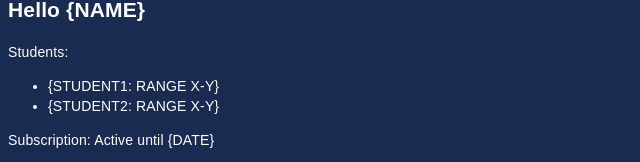
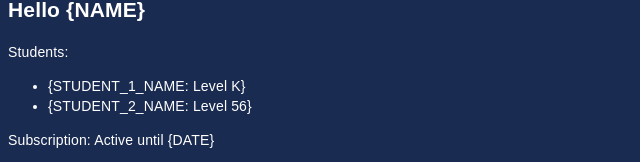
Before and after one commit to michael-small/Witty, a React (Create React App) app: page /profile in a window 1280 px wide. Shown: the part 127-289 px from the top of the page, without its empty margins (0-640 px from the left). Built offline with nearby package versions, Linux system fonts and the light colour scheme.

Commit message:
Add blank profile pic

```diff
--- a/src/components/Profile/Profile.js
+++ b/src/components/Profile/Profile.js
@@ -11,8 +11,8 @@ export default class Profile extends Component {
 				<Aux>
 					<p>Students: </p>
 					<ul>
-						<li>{'{STUDENT1: RANGE X-Y}'}</li>
-						<li>{'{STUDENT2: RANGE X-Y}'}</li>
+						<li>{'{STUDENT_1_NAME: Level K}'}</li>
+						<li>{'{STUDENT_2_NAME: Level 56}'}</li>
 					</ul>
 					<p>Subscription: Active until {'{DATE}'}</p>
 					{/* TODO: Remove inline when I get a better hold of MUI styling */}
```
Also changed, not shown: src/images/blank-profile.png (added).
